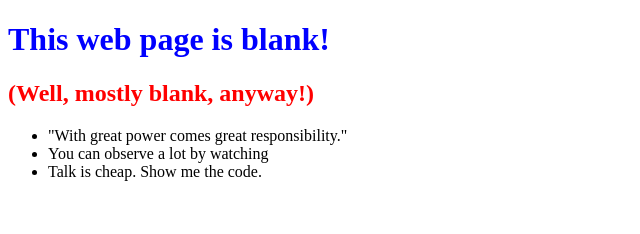
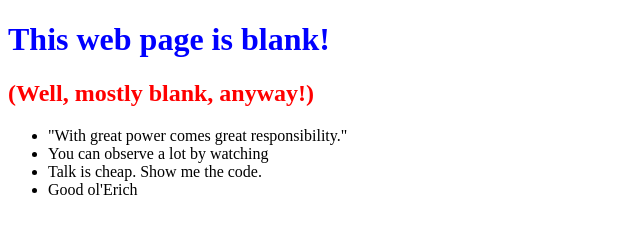
Before and after one commit to ed-cp400/0my_openSAP_repo, a plain HTML site: page index.html in a window 1280 px wide. Shown: the whole page, without its empty margins (0-640 px from the left). Drawn offline with Linux system fonts and the light colour scheme.

Commit message:
Added Erich

```diff
--- a/index.html
+++ b/index.html
@@ -13,6 +13,7 @@
 			<li>"With great power comes great responsibility."</li>
 			<li>You can observe a lot by watching</li>
 			<li>Talk is cheap. Show me the code.</li>
+			<li>Good ol'Erich</li>
 		</ul>
 	</body>
 </html>
```
